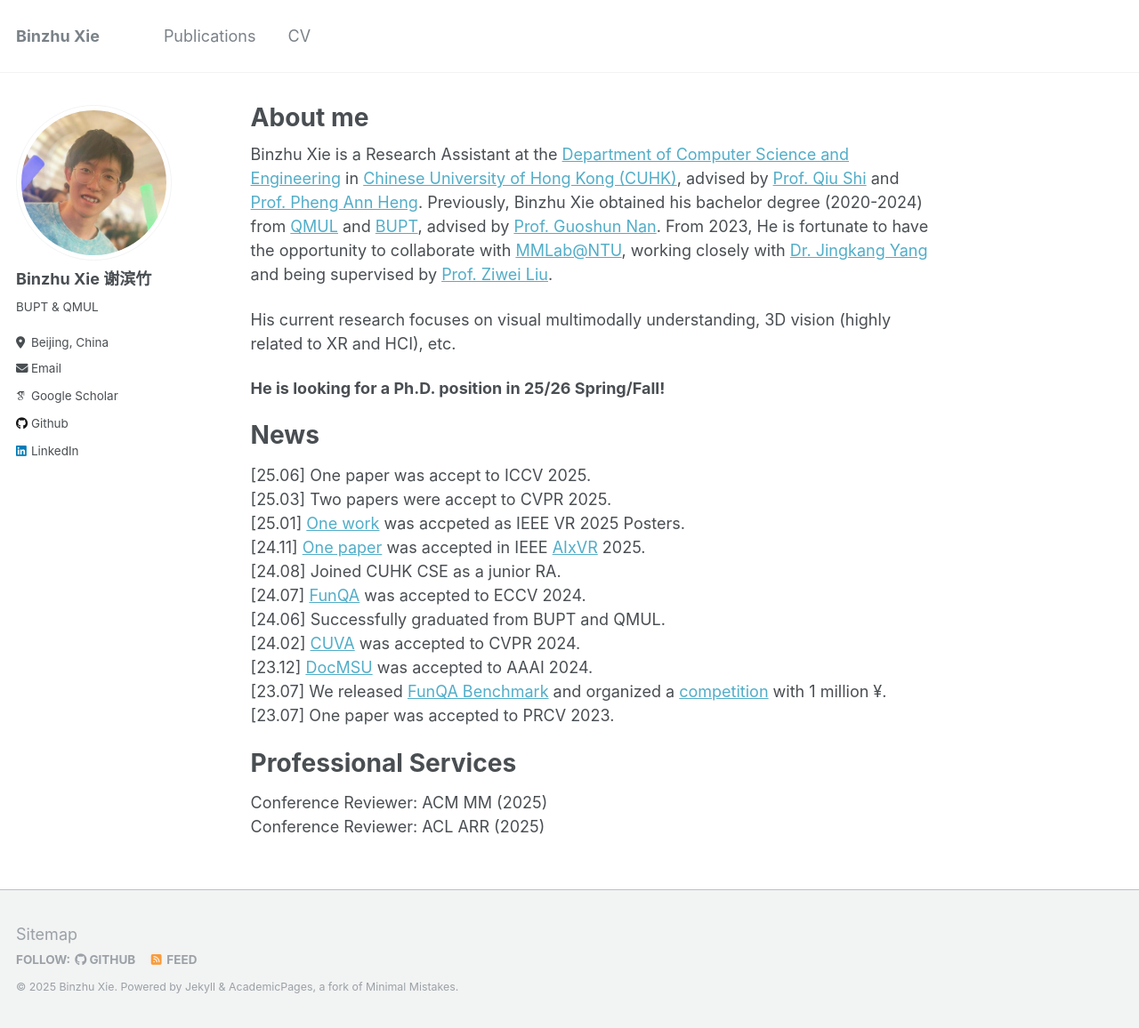
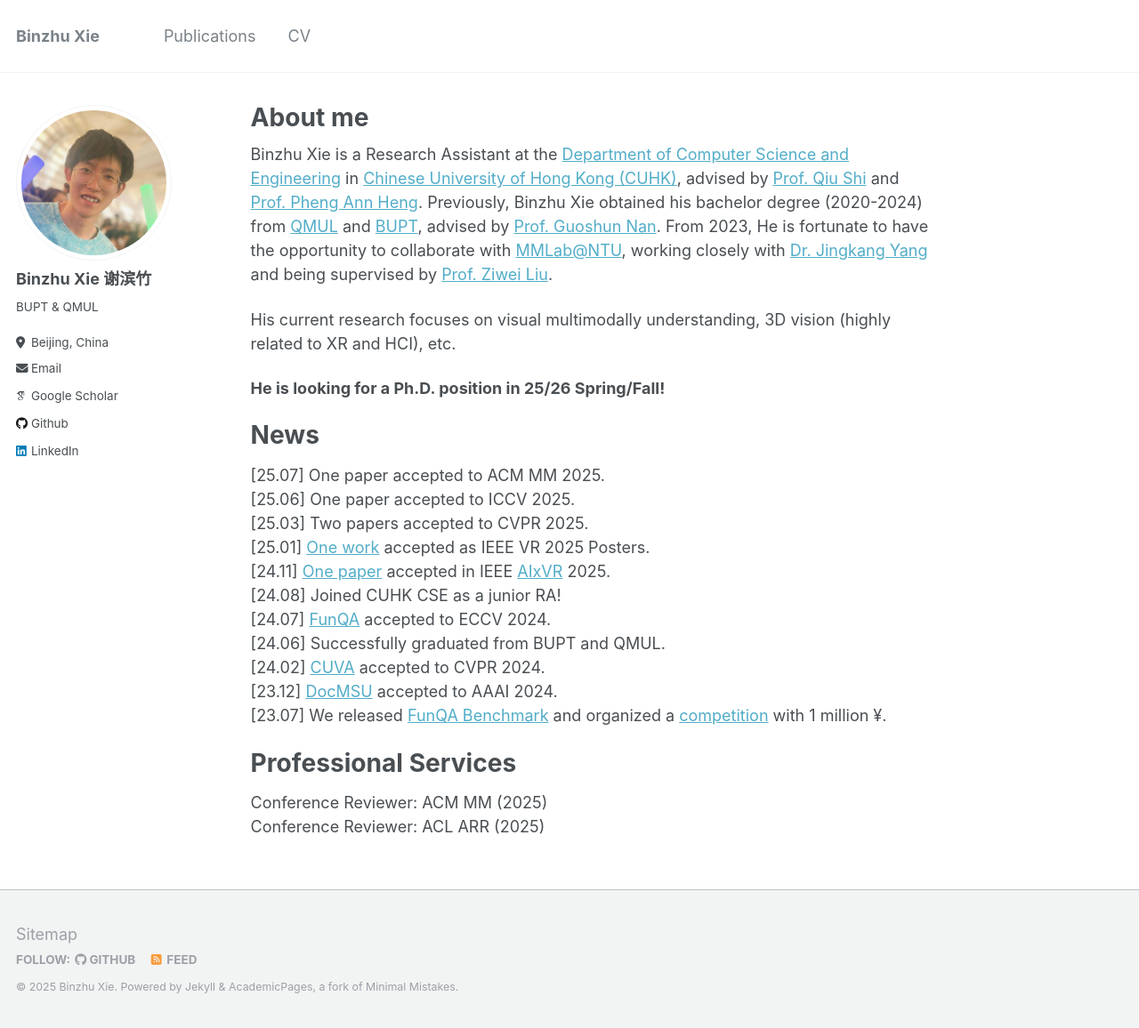
Before and after one commit to Nicous20/Nicous20.github.io, a Jekyll site: the page built from _pages/about.md, in a window 1280 px wide and 1156 px high. Shown: the whole window at 89% size. Built offline with Jekyll 4.4.1, drawn with Linux system fonts in a browser that asks for light colours; some web fonts are replaced.

Commit message:
Update about.md

```diff
--- a/_pages/about.md
+++ b/_pages/about.md
@@ -17,17 +17,17 @@ His current research focuses on visual multimodally understanding, 3D vision (hi
 
 News
 ======
-[25.06] One paper was accept to ICCV 2025.
-[25.03] Two papers were accept to CVPR 2025.
-[25.01] [One work](https://arxiv.org/abs/2501.09302) was accpeted as IEEE VR 2025 Posters.
-[24.11] [One paper](https://arxiv.org/abs/2412.06257) was accepted in IEEE [AIxVR](https://aixvr.tecnico.ulisboa.pt/) 2025.
-[24.08] Joined CUHK CSE as a junior RA.
-[24.07] [FunQA](https://funqa-benchmark.github.io/) was accepted to ECCV 2024.
+[25.07] One paper accepted to ACM MM 2025.
+[25.06] One paper accepted to ICCV 2025.
+[25.03] Two papers accepted to CVPR 2025.
+[25.01] [One work](https://arxiv.org/abs/2501.09302) accepted as IEEE VR 2025 Posters.
+[24.11] [One paper](https://arxiv.org/abs/2412.06257) accepted in IEEE [AIxVR](https://aixvr.tecnico.ulisboa.pt/) 2025.
+[24.08] Joined CUHK CSE as a junior RA!
+[24.07] [FunQA](https://funqa-benchmark.github.io/) accepted to ECCV 2024.
 [24.06] Successfully graduated from BUPT and QMUL.
-[24.02] [CUVA](https://github.com/fesvhtr/CUVA) was accepted to CVPR 2024.
-[23.12] [DocMSU](https://github.com/fesvhtr/DocMSU) was accepted to AAAI 2024.
+[24.02] [CUVA](https://github.com/fesvhtr/CUVA) accepted to CVPR 2024.
+[23.12] [DocMSU](https://github.com/fesvhtr/DocMSU) accepted to AAAI 2024.
 [23.07] We released [FunQA Benchmark](https://funqa-benchmark.github.io/) and organized a [competition](https://iacc.pazhoulab-huangpu.com/contestdetail?id=64af50154a0ed647faca623a&award=1,000,000) with 1 million ¥.
-[23.07] One paper was accepted to PRCV 2023.
 
 Professional Services
 =====
```
